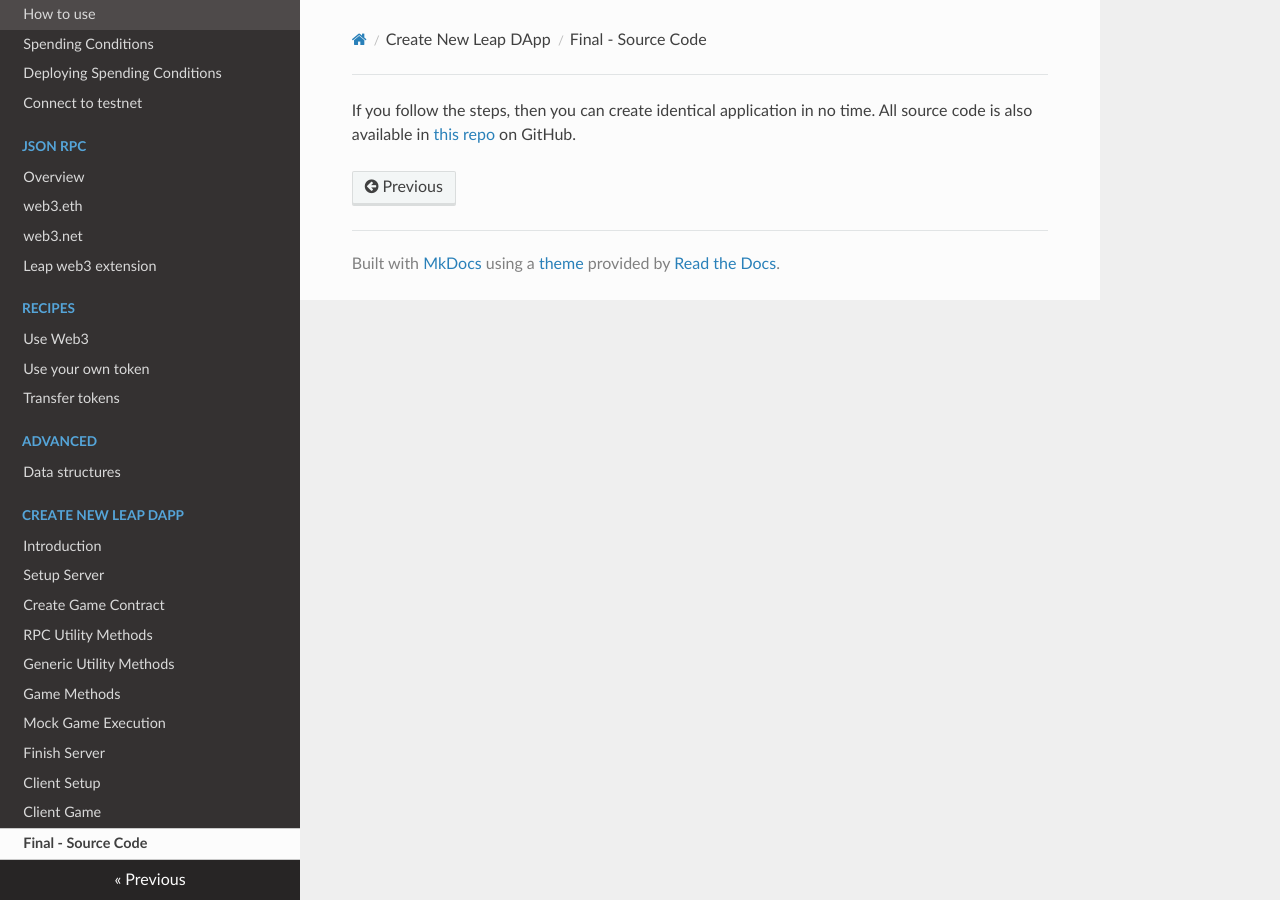
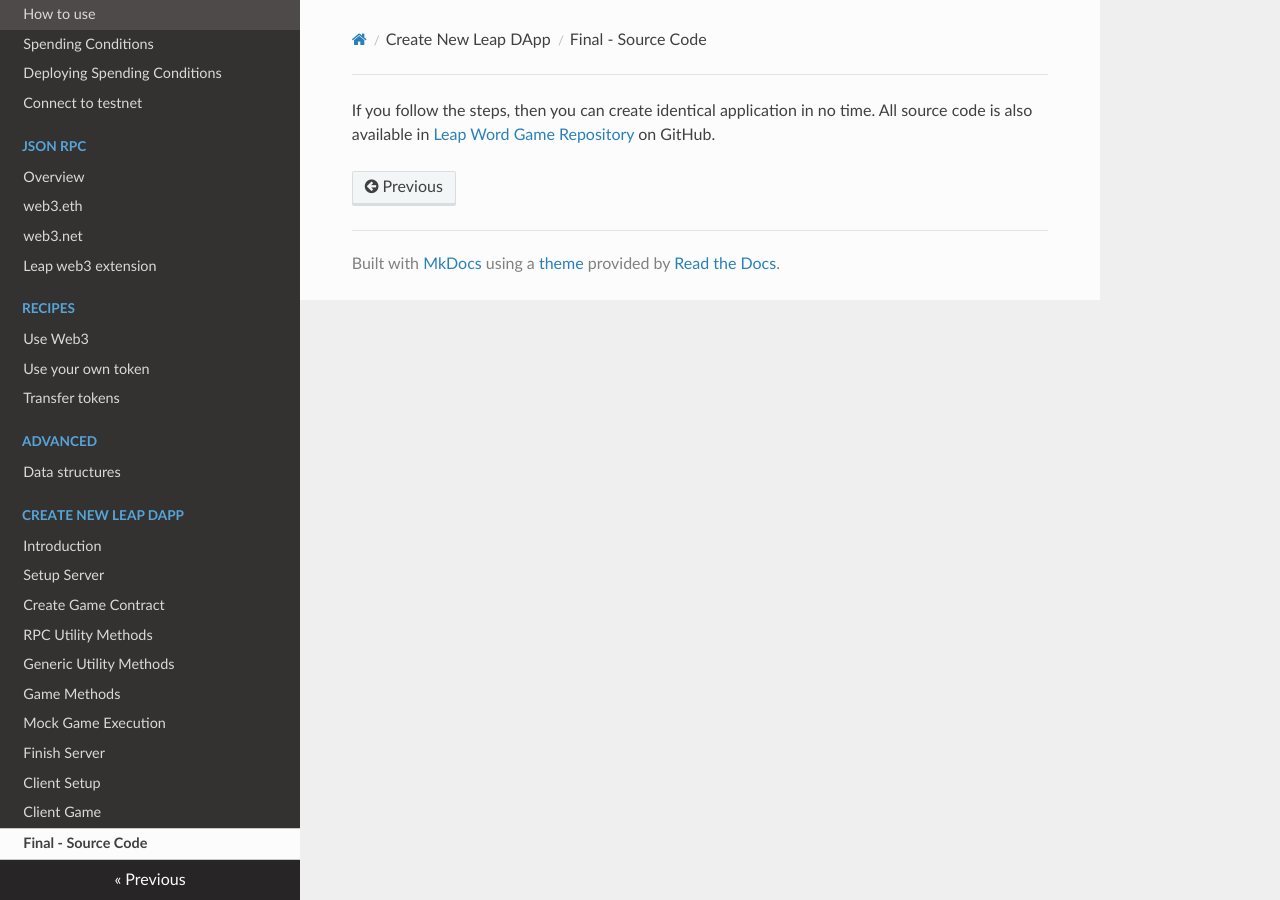
Before and after one commit to leapdao/docs, an MkDocs documentation site: the page built from docs/tutorials/new-dapp/step-10-final.md, in a window 1280 px wide. Built offline with MkDocs 1.6.1, drawn with Linux system fonts in a browser that asks for light colours; nearby versions of some CDN libraries.

Commit message:
Add link to repository

```diff
--- a/docs/tutorials/new-dapp/step-10-final.md
+++ b/docs/tutorials/new-dapp/step-10-final.md
@@ -1,2 +1,2 @@
 If you follow the steps, then you can create identical application in no time.
-All source code is also available in [this repo](http://github.com) on GitHub.
+All source code is also available in [Leap Word Game Repository](https://github.com/MaxStalker/leap-word-game) on GitHub.
```
